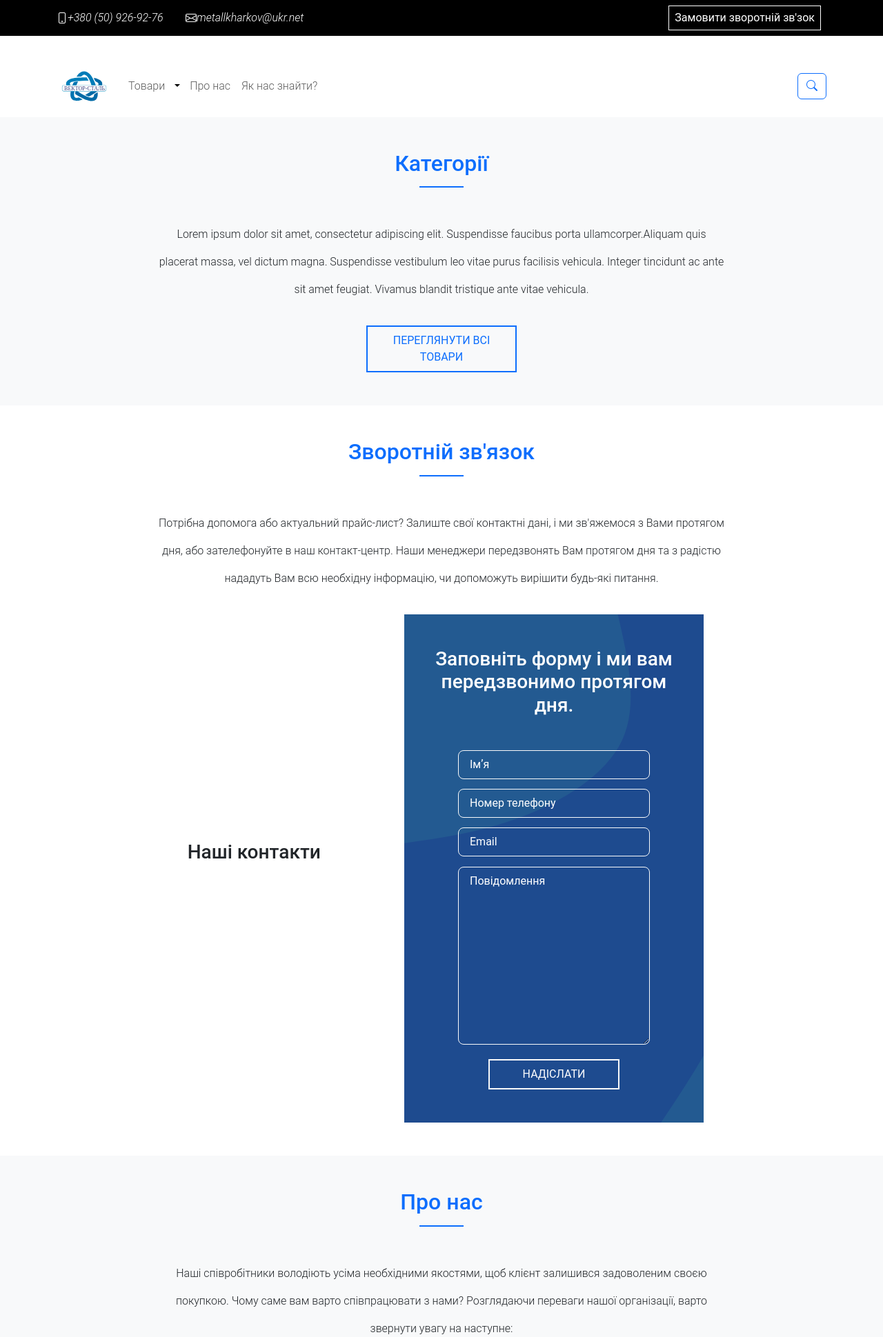
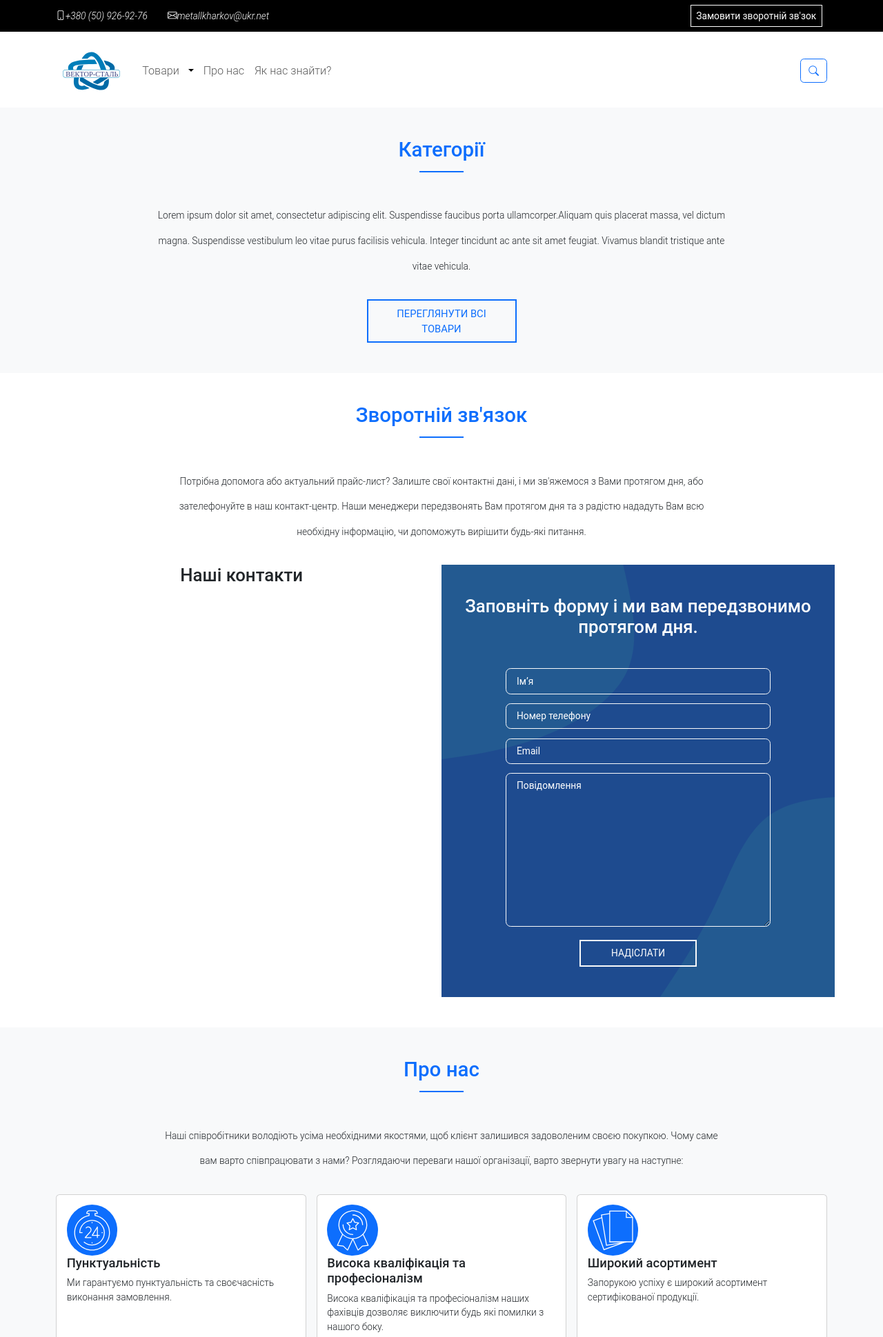
Before and after one commit to AntonSkyrda/metal-store, a Django app: page / in a window 1280 px wide. Shown: the top 1939 px of the page at 69% size. Run offline with Django 5.2, Linux system fonts and the light colour scheme; data that the repository does not hold is empty.

Commit message:
fixed visual

```diff
--- a/static/css/metalStore.css
+++ b/static/css/metalStore.css
@@ -57,9 +57,7 @@ header, nav, section, article, aside, footer, hgroup {
 html,body{
     font-family: 'Roboto', sans-serif;
     font-weight: 300;
-    font-size: clamp(
-        .5rem, 5vh, 1rem
-    );
+    font-size: clamp(0.8rem, 0.76rem + 0.2vw, 1rem);
     -ms-text-size-adjust: 100%;
     -webkit-font-smoothing: antialiased;
     -moz-osx-font-smoothing: grayscale;
@@ -87,7 +85,7 @@ custom vars
 -----------------------------------------
 */
 :root{
-    --header-height: clamp(2rem, 10vh, 5rem);
+    --header-height: clamp(2rem, 1.2rem + 4vh, 6rem);
 
     --primaryColor: #0d6efd;
     --accentColor: #f8f9fa;
@@ -178,10 +176,11 @@ Header
 
 header{
     padding-top: var(--header-height);
+    font-size: 1.1rem;
 }
 
 .navbar-brand{
-    width: 5rem;
+    width: 7rem;
 }
 .btn-span {
     border: none;
@@ -197,6 +196,11 @@ header{
     .dropend-active {
         transform: rotate(90deg);
     }
+}
+
+.submenu {
+    margin: 0;
+    padding: .235rem;
 }
 
 /*
--- a/templates/contacts/index.html
+++ b/templates/contacts/index.html
@@ -25,8 +25,9 @@
                 Наши менеджери передзвонять Вам протягом дня та з радістю нададуть Вам всю необхідну
                 інформацію, чи допоможуть вирішити будь-які питання.</p>
         </div>
-        <div class='row justify-content-center align-items-center text-center'>
-            <address class="col-lg-3 col-12 text-lg-start text-center">
+        <article class="container">
+        <div class='row justify-content-between align-items-start text-center'>
+            <address class="col-lg-4 col-12 text-lg-end text-center">
                 <h3 class="mb-4">Наші контакти</h3>
                 <table class='d-inline-block text-start text-primary'>
                     {% if phone_numbers %}
@@ -43,7 +44,7 @@
                     {% endif %}
                 </table>
             </address>
-            <form action="/" method="post" id="contact-form" class="contact-form col-lg-4 col-12">
+            <form action="/" method="post" id="contact-form" class="contact-form col-lg-6 col-12">
                 <h3>Заповніть форму і ми вам передзвонимо протягом дня.</h3>
                 {% csrf_token %}
                 <fieldset id="input-fields">
@@ -63,6 +64,7 @@
                 <button type="submit">Надіслати</button>
             </form>
         </div>
+        </article>
     </section>
     <section id="about" class='bg-tertiary'>
         <div class="row justify-content-center pb-3 m-0 section-header">
--- a/templates/includes/header.html
+++ b/templates/includes/header.html
@@ -25,7 +25,7 @@
                         {% if categories %}
                         <ul class="dropdown-menu">
                             {% for category in categories %}
-                            <li class="nav-item dropend submenu submenu-md">
+                            <li class="nav-item dropend submenu">
                                 <p class="d-inline-flex">
                                     <a class="dropdown-item" href="{% url 'store:product-list' %}">{{ category.name }}</a>
                                     <button class="btn-span btn-dropend">
--- a/templates/includes/topHeader.html
+++ b/templates/includes/topHeader.html
@@ -4,7 +4,7 @@
 <div class="top-header container-fluid d-flex align-items-center justify-content-center position-fixed">
     <div class="container">
         <div class="row">
-            <div class="col-lg-9 col-6 d-flex justify-content-start">
+            <div class="col-lg-8 col-6 d-flex justify-content-start">
                 <div class="row contact-links">
                     <i class="col-lg-6 bi bi-phone text-white d-flex align-items-center">
                         <a class="position-relative text-white" href="tel:+380509269276"> +380 (50) 926-92-76</a></i>
@@ -13,7 +13,7 @@
                             metallkharkov@ukr.net</a></i>
                 </div>
             </div>
-            <div class="col-lg-3 col-6 d-flex justify-content-end">
+            <div class="col-lg-4 col-6 d-flex justify-content-end">
                 <button class="bg-transparent"><a href="/#contact-form">Замовити зворотній зв&apos;зок</a></button>
             </div>
         </div>
```
